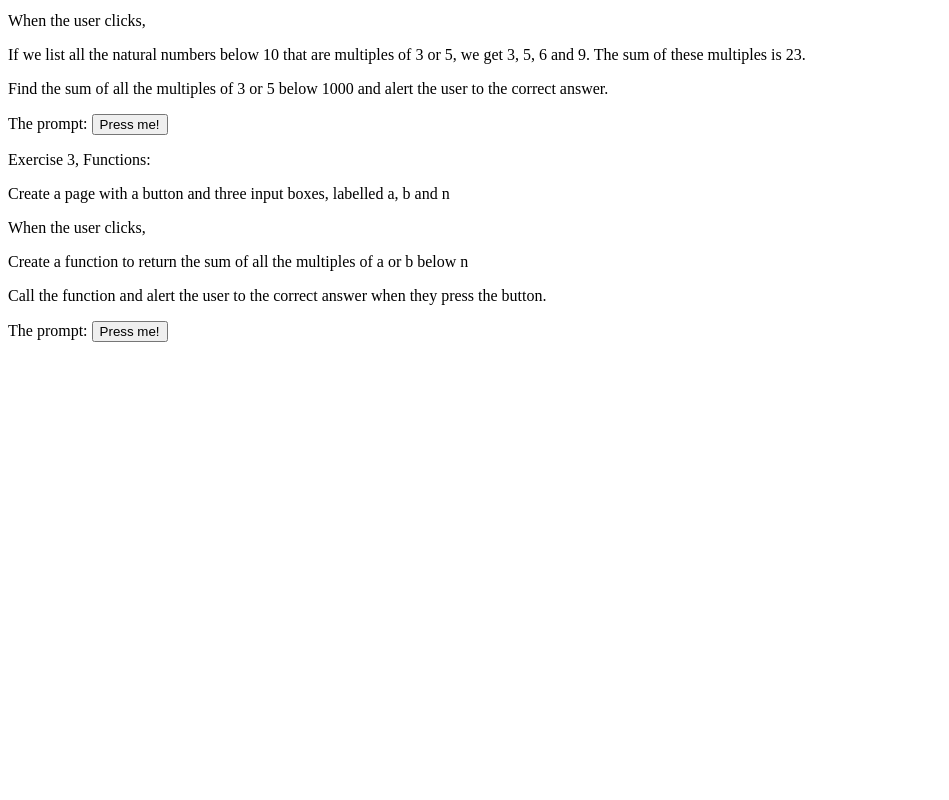
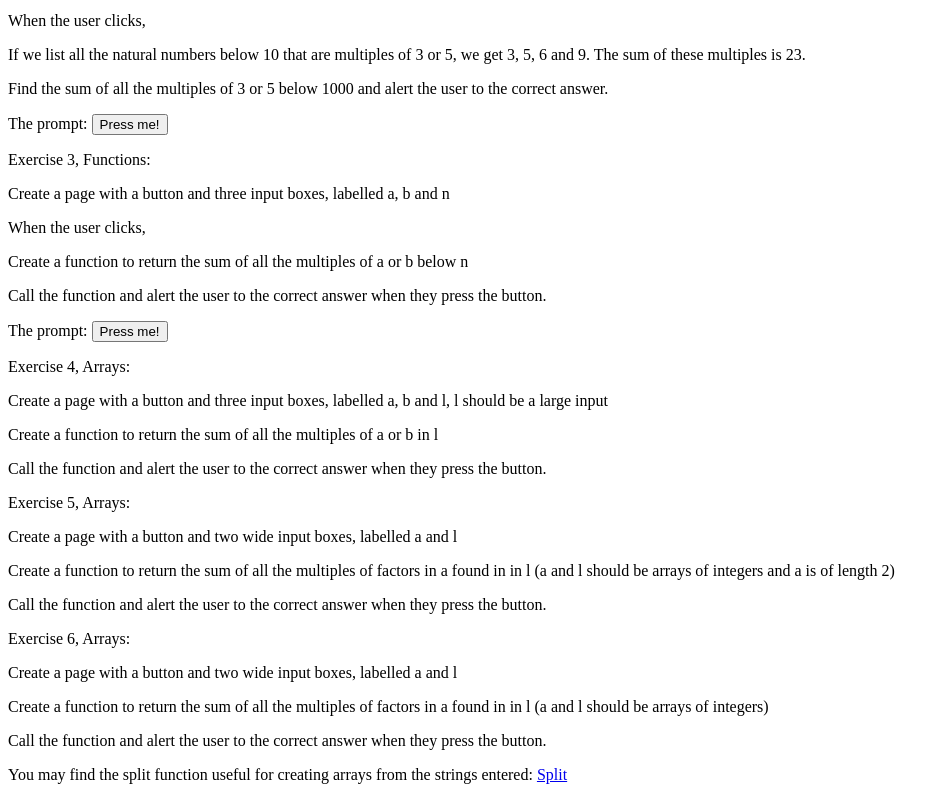
Before and after one commit to 2005198/is2425_2, a plain HTML site: page index.html in a window 1280 px wide. Shown: the part 305-1105 px from the top of the page, without its empty margins (0-949 px from the left). Before the commit the page ends 800 px from the top, so only its background shows below. Drawn offline with Linux system fonts and the light colour scheme.

Commit message:
Array exercises

```diff
--- a/index.html
+++ b/index.html
@@ -55,5 +55,24 @@
         <p>The prompt: <button onclick="doIt()">Press me!</button></p>
 
 
-    </body>
+
+        <p>Exercise 4, Arrays:</p>
+        <p>Create a page with a button and three input boxes, labelled a, b and l, l should be a large input</p>
+        <p>Create a function to return the sum of all the multiples of a or b in l</p>
+        <p>Call the function and alert the user to the correct answer when they press the button.</p>
+        </p>
+        <p>Exercise 5, Arrays:</p>
+        <p>Create a page with a button and two wide input boxes, labelled a and l</p>
+        <p>Create a function to return the sum of all the multiples of factors in a found in in l (a and l should be arrays of integers and a is of length 2)</p>
+        <p>Call the function and alert the user to the correct answer when they press the button.</p>
+        </p>
+
+        <p>Exercise 6, Arrays:</p>
+        <p>Create a page with a button and two wide input boxes, labelled a and l</p>
+        <p>Create a function to return the sum of all the multiples of factors in a found in in l (a and l should be arrays of integers)</p>
+        <p>Call the function and alert the user to the correct answer when they press the button.</p>
+        </p>
+        <p>You may find the split function useful for creating arrays from the strings entered: <a href="https://www.w3schools.com/jsref/jsref_split.asp">Split</a></p>
+
+</body>
 </HTML>
```
